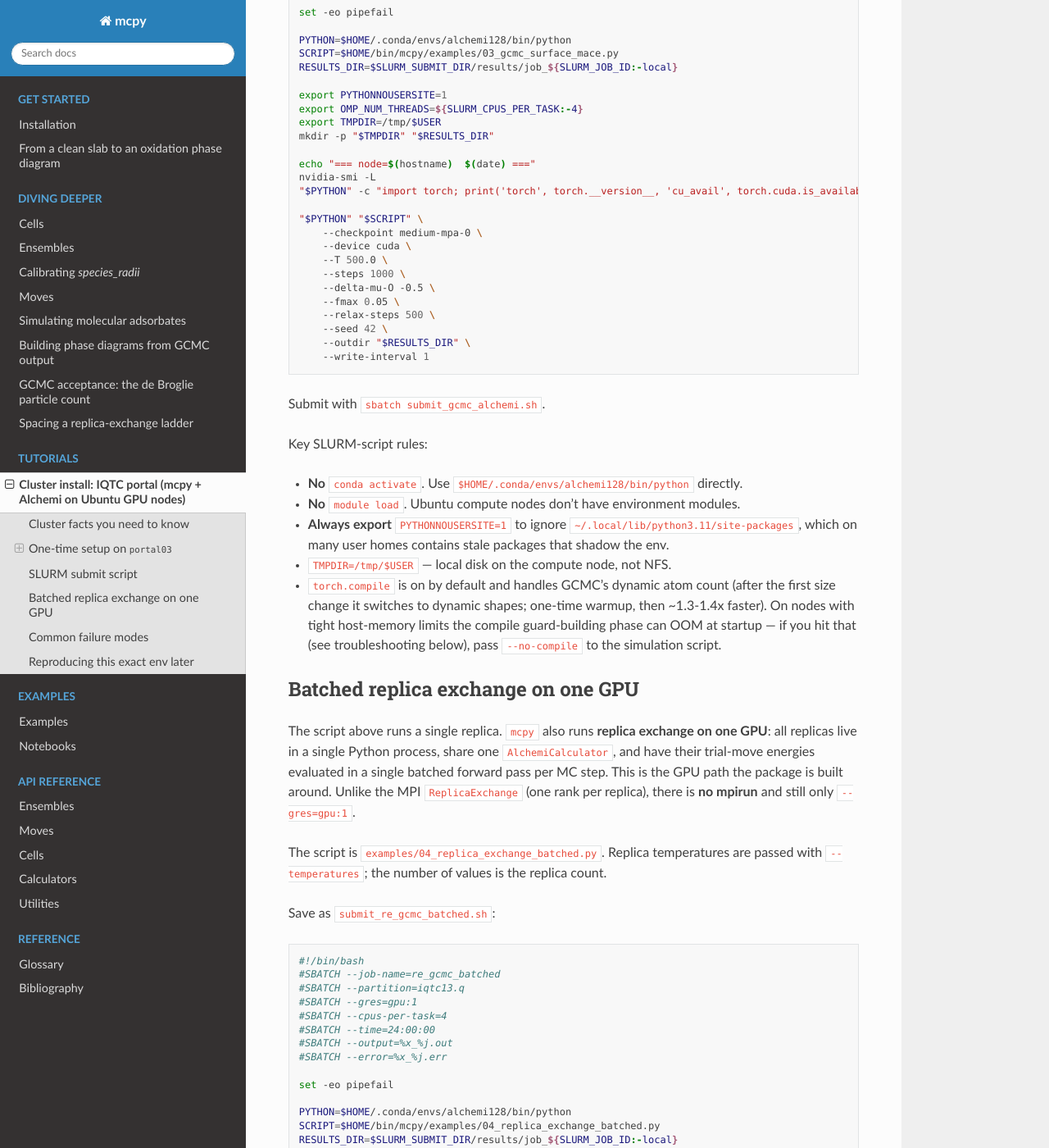
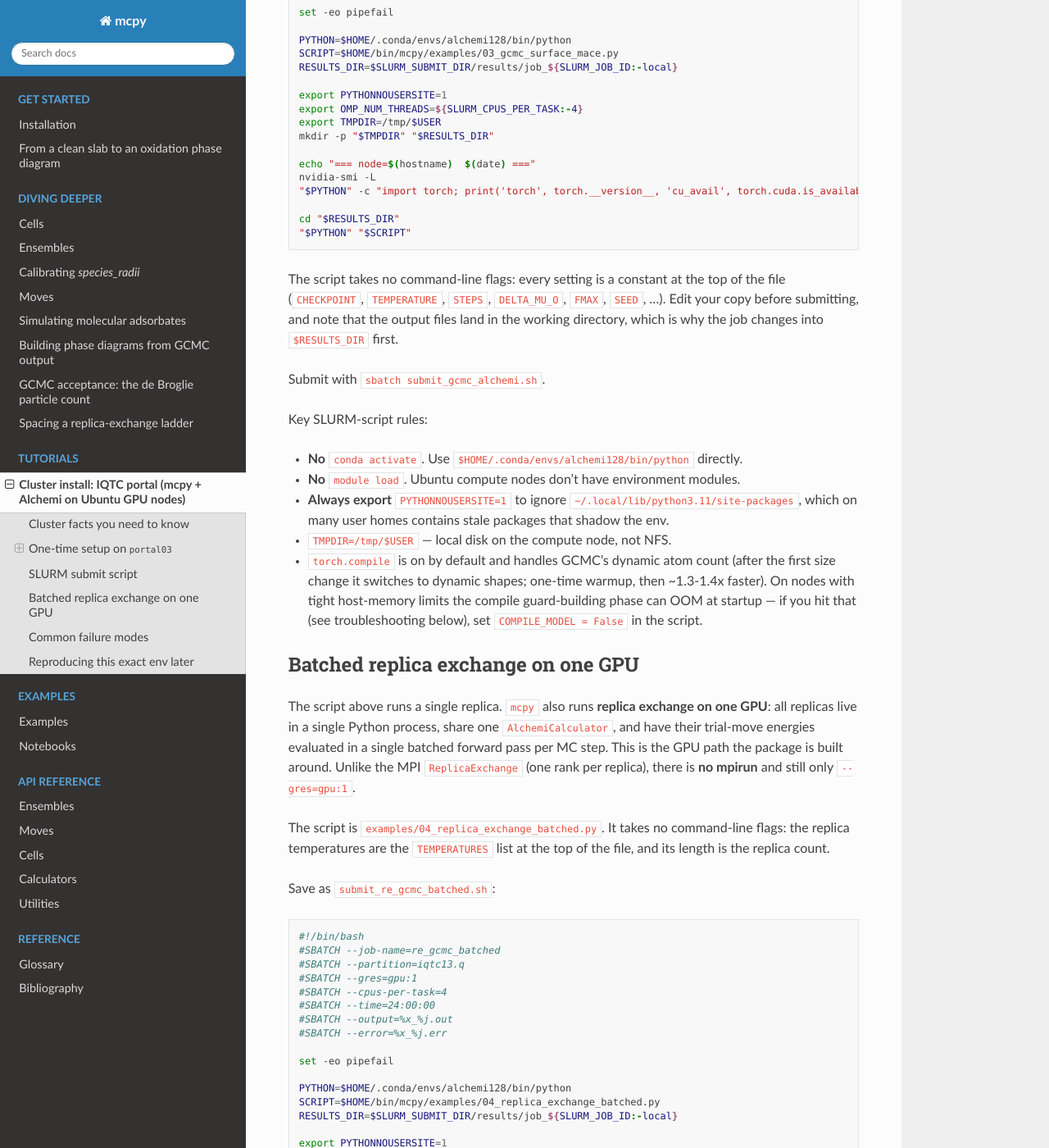
Before and after one commit to farrisric/mcpy, a Sphinx documentation site: the page built from docs/tutorials/cluster_install_iqtc.rst, in a window 1280 px wide and 1400 px high, scrolled down 3094 px. Shown: the whole window at 82% size. Built offline with Sphinx 7.4.7 and the Read the Docs theme 3.1.0, drawn with Linux system fonts in a browser that asks for light colours; some of the changed text lies outside the part shown.

Commit message:
Give example 03 its Ag exchange back and drop argparse from both GPU examples
The Ag(111) example exchanged only O, so the lattice it started with was the
lattice it ended with: O could decorate the surface but never reconstruct it
into an oxide. The two-species setup that examples/gcmc.py carried before it
was pruned is restored here, one cell per species (an incoming Ag needs a
full Ag-Ag distance where an incoming O needs one O-Ag bond), with the mu_Ag
the script already derived now actually driving moves. EXCHANGE_AG = False
falls back to the O-only setup the golden test pins.

Both GPU examples now read top to bottom as constants instead of an
argparse block: an example is read more often than it is invoked, and the
flags were duplicating every default twice. The cluster tutorial submits
them without flags accordingly, changing into the results directory since
outputs now land in the working directory.

Also seeds the replica-exchange cells, selector and ensemble. They were the
one unseeded path left in the examples, which silently made a --seed run
unrepeatable.

```diff
--- a/docs/tutorials/cluster_install_iqtc.rst
+++ b/docs/tutorials/cluster_install_iqtc.rst
@@ -199,17 +199,14 @@
    nvidia-smi -L
    "$PYTHON" -c "import torch; print('torch', torch.__version__, 'cu_avail', torch.cuda.is_available())"
 
-   "$PYTHON" "$SCRIPT" \
-       --checkpoint medium-mpa-0 \
-       --device cuda \
-       --T 500.0 \
-       --steps 1000 \
-       --delta-mu-O -0.5 \
-       --fmax 0.05 \
-       --relax-steps 500 \
-       --seed 42 \
-       --outdir "$RESULTS_DIR" \
-       --write-interval 1
+   cd "$RESULTS_DIR"
+   "$PYTHON" "$SCRIPT"
+
+The script takes no command-line flags: every setting is a constant at the
+top of the file (``CHECKPOINT``, ``TEMPERATURE``, ``STEPS``, ``DELTA_MU_O``,
+``FMAX``, ``SEED``, ...). Edit your copy before submitting, and note that the
+output files land in the working directory, which is why the job changes into
+``$RESULTS_DIR`` first.
 
 Submit with ``sbatch submit_gcmc_alchemi.sh``.
 
@@ -227,7 +224,7 @@
   (after the first size change it switches to dynamic shapes; one-time
   warmup, then ~1.3-1.4x faster). On nodes with tight host-memory limits the
   compile guard-building phase can OOM at startup — if you hit that (see
-  troubleshooting below), pass ``--no-compile`` to the simulation script.
+  troubleshooting below), set ``COMPILE_MODEL = False`` in the script.
 
 
 Batched replica exchange on one GPU
@@ -240,8 +237,9 @@
 around. Unlike the MPI ``ReplicaExchange`` (one rank per replica), there is **no
 mpirun** and still only ``--gres=gpu:1``.
 
-The script is ``examples/04_replica_exchange_batched.py``. Replica temperatures are passed
-with ``--temperatures``; the number of values is the replica count.
+The script is ``examples/04_replica_exchange_batched.py``. It takes no
+command-line flags: the replica temperatures are the ``TEMPERATURES`` list at
+the top of the file, and its length is the replica count.
 
 Save as ``submit_re_gcmc_batched.sh``:
 
@@ -271,32 +269,23 @@
    nvidia-smi -L
    "$PYTHON" -c "import torch; print('torch', torch.__version__, 'cu_avail', torch.cuda.is_available())"
 
-   "$PYTHON" "$SCRIPT" \
-       --temperatures 250 300 350 400 450 500 \
-       --checkpoint medium-mpa-0 \
-       --device cuda \
-       --gcmc-steps 200 \
-       --exchange-interval 10 \
-       --delta-mu-O -0.5 \
-       --seed 42 \
-       --outdir "$RESULTS_DIR" \
-       --write-interval 1
+   cd "$RESULTS_DIR"
+   "$PYTHON" "$SCRIPT"
 
 Submit with ``sbatch submit_re_gcmc_batched.sh``.
 
 Notes specific to the batched path:
 
-- **One GPU, one process.** All six replicas (the six ``--temperatures``
-  above) share a single ``AlchemiCalculator`` and are evaluated in one batched
-  forward pass. Keep ``--gres=gpu:1``; adding ranks or extra GPUs does not help
-  this path.
+- **One GPU, one process.** All replicas in ``TEMPERATURES`` share a single
+  ``AlchemiCalculator`` and are evaluated in one batched forward pass. Keep
+  ``--gres=gpu:1``; adding ranks or extra GPUs does not help this path.
 - **``torch.compile`` stays on by default**, same as the single-replica run:
   it handles GCMC's dynamic atom count via dynamic shapes after a one-time
-  warmup. ``--no-compile`` is only the escape hatch if the compile
+  warmup. ``COMPILE_MODEL = False`` is only the escape hatch if the compile
   guard-building phase OOMs on a node with tight host-memory limits.
-- **Replica count = number of ``--temperatures``.** More replicas means a
-  larger batch and more GPU memory; if startup OOMs, reduce the number of
-  temperatures before changing anything else.
+- **Replica count = length of ``TEMPERATURES``.** More replicas means a
+  larger batch and more GPU memory; if startup OOMs, shorten that list
+  before changing anything else.
 - **Outputs** land in ``$RESULTS_DIR``: per-replica ``gcmc_batched_*.out`` and
   ``.xyz`` files, plus a combined ``replica_exchange_batched.log`` with the
   exchange history.
@@ -338,7 +327,7 @@
        ``Warp CUDA error 2: out of memory`` at startup
      - ``torch.compile`` tries to JIT-compile the model and the guard-building
        pass OOMs against the job's host-memory limit.
-     - Pass ``--no-compile`` to the script (sets ``compile_model=False``), or
+     - Set ``COMPILE_MODEL = False`` in the script (passes ``compile_model=False``), or
        request more host memory for the job.
 
 
```
Also changed, not shown: examples/README.md, 3 other files.
